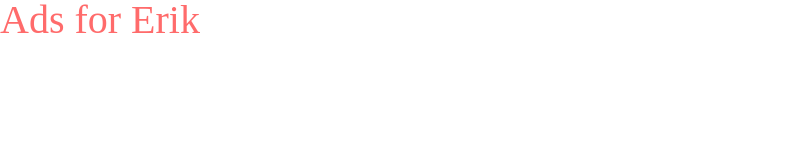
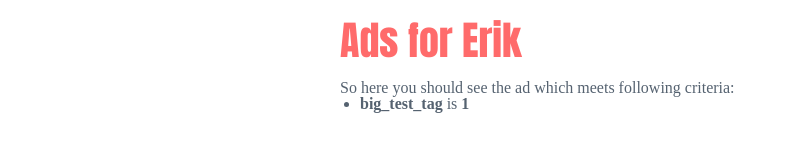
Before and after one commit to sylwiaeb/sylwiaeb.github.io, a plain HTML site: page index.html in a window 1280 px wide. Shown: the whole page, without its empty margins (0-789 px from the left). Drawn offline with Linux system fonts and the light colour scheme; a web font is replaced by a local one.

Commit message:
More style update.

```diff
--- a/index.html
+++ b/index.html
@@ -39,7 +39,11 @@
 <body>
 <div id="main">
     <h1 class="test-ads">Ads for Erik</h1>
+    <h2 class="msg">So here you should see the ad which meets following criteria:</h2>
+    <ul>
+        <li><strong>big_test_tag</strong> is <strong>1</strong></li>
 
+    </ul>
     <div id="ads-erik">
         <script>
             googletag.cmd.push(function() {
--- a/media/scss/style.scss
+++ b/media/scss/style.scss
@@ -505,8 +505,32 @@ only screen and (min-device-pixel-ratio : 1.5)
 }
 
 
-.test-ads {
-    font-size: 40px;
-    margin-bottom: 20px;
-    color: rgb(255,107,107);
+#main {
+    width: 600px;
+    margin: 20px auto 0 auto;
+
+    .test-ads {
+        font-size: 40px;
+        margin-bottom: 20px;
+        color: rgb(255,107,107);
+        font-family: "anton";
+    }
+
+    .msg, li {
+        color: rgb(85,98,112);
+        font-size: 16px;
+    }
+
+    ul {
+        margin-left: 20px;
+        li {
+            list-style-type: disc;
+        }
+    }
+    strong {
+        font-weight: 700;
+    }
+    #ads-erik {
+        margin: 20px 0;
+    }
 }
```
Also changed, not shown: media/css/style.css.
